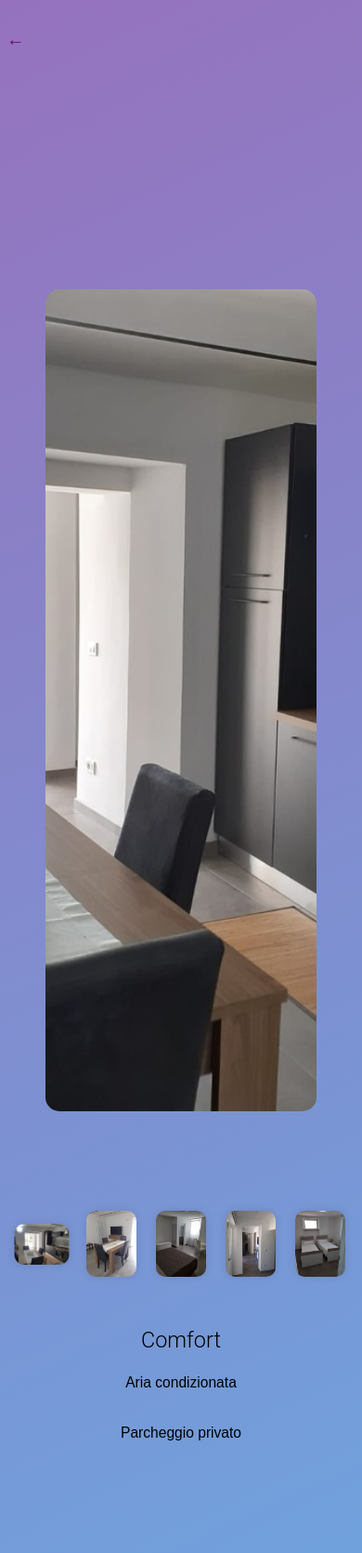
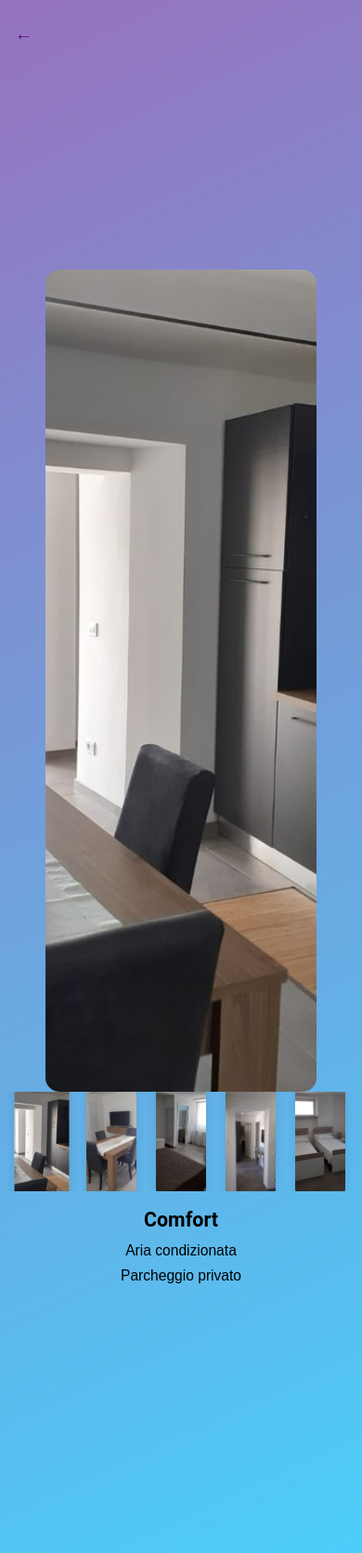
Before and after one commit to Mothxxx/bnb-le-dune, a Flask app: page /camere in a window 390 px wide. Shown: the top 1670 px of the page at 93% size. Run offline with Flask 3, Linux system fonts and the light colour scheme; some web fonts are replaced.

Commit message:
release 1.0

```diff
--- a/static/css/camere.css
+++ b/static/css/camere.css
@@ -266,6 +266,44 @@
 
 @media screen and (max-width: 480px) {
 
+    /* Evita l'avanzamento del contenuto nello scroll */
+    html,
+    body {
+        overflow: hidden;
+    }
+
+    /* Solleva ulteriormente tutto il contenuto */
+    body {
+        margin: 0;
+        padding: 0;
+        display: flex;
+        flex-direction: column;
+        justify-content: flex-start;
+        /* Inizia dall'alto */
+        align-items: center;
+        overflow-y: scroll;
+        height: 100vh;
+        scroll-snap-type: y mandatory;
+        scroll-behavior: smooth;
+        /* Snap scroll tra le sezioni */
+    }
+
+
+    .section {
+        display: flex;
+        flex-direction: column;
+        justify-content: center;
+
+        align-items: center;
+        height: 100vh;
+        /* Ogni sezione occupa l'intera viewport */
+        scroll-snap-align: start;
+        padding-top: 0;
+        /* Sollevato il contenuto */
+        padding-bottom: 1vh;
+        box-sizing: border-box;
+    }
+
     /* Immagini nel carosello */
     .slick-prev:before,
     .slick-next:before {
@@ -279,22 +317,30 @@
     }
 
 
-    /* Link di ritorno */
+    /* Migliora il posizionamento del back-link */
     .back-link {
         font-size: 5vw;
-        /* Ridurre la dimensione */
-        padding: 2px 4px;
+        padding: 5px 8px;
+        width: 7vw;
+        height: 7vw;
+        display: flex;
+        justify-content: center;
+        align-items: center;
+        border-radius: 50%;
+        top: 1vh;
+        left: 1vw;
+        position: fixed;
+        z-index: 1000;
     }
 
 
     /* Titolo delle comodità */
     .room-comforts h3 {
-        font-size: 6vw;
+        font-size: 5.5vw;
         /* Ridurre la dimensione del titolo */
         text-align: center;
-        /* Centrare il titolo */
-        margin-top: 2vh;
-        /* Spazio sopra */
+        margin-bottom: 0.7vh;
+        font-weight: bold;
     }
 
     /* Lista delle comodità */
@@ -308,19 +354,20 @@
     .room-comforts li {
         font-size: 4vw;
         /* Ridurre la dimensione dei testi della lista */
-        margin-bottom: 2vh;
+        margin-bottom: 0.5vh;
         /* Spazio tra gli elementi */
         font-weight: 300;
     }
 
     /* Galleria */
     .gallery {
-        margin-top: 5vh;
-        margin-bottom: 5vh;
+        margin-top: -5vh;
+        margin-bottom: 0;
         width: 100%;
         display: flex;
         justify-content: center;
         flex-wrap: wrap;
+        gap: 1vh;
     }
 
     /* Immagine nel carosello */
@@ -336,7 +383,7 @@
     /* Stili slider */
     #sliderSyncingThumb1 .img-fluid,
     #sliderSyncingThumb2 .img-fluid {
-        width: 40vw;
+        width: 60vw;
         /* Ridurre la larghezza delle immagini in slide */
         height: auto;
 
@@ -345,29 +392,15 @@
     /* Immagine nelle slide */
     #sliderSyncingThumb1 .slick-slide img,
     #sliderSyncingThumb2 .slick-slide img {
-        width: 10vw;
-        height: auto;
-        /* Mantieni l'altezza proporzionale */
-
+        width: 9vw;
+        height: 7vh;
+        object-fit: cover;
     }
 
-    /* Centratura delle frecce */
-    .slick-prev,
-    .slick-next {
-        z-index: 1000;
-        position: absolute;
-        top: 50%;
-        transform: translateY(-50%);
-    }
-
-    .slick-prev {
-        left: 0.5vw;
-        /* Più vicino al bordo sinistro */
-    }
-
-    .slick-next {
-        right: 0.5vw;
-        /* Più vicino al bordo destro */
+    #sliderSyncingThumb1 .slick-slide,
+    #sliderSyncingThumb2 .slick-slide {
+        margin-top: 0;
+        margin-bottom: 0;
     }
 
 }
```
